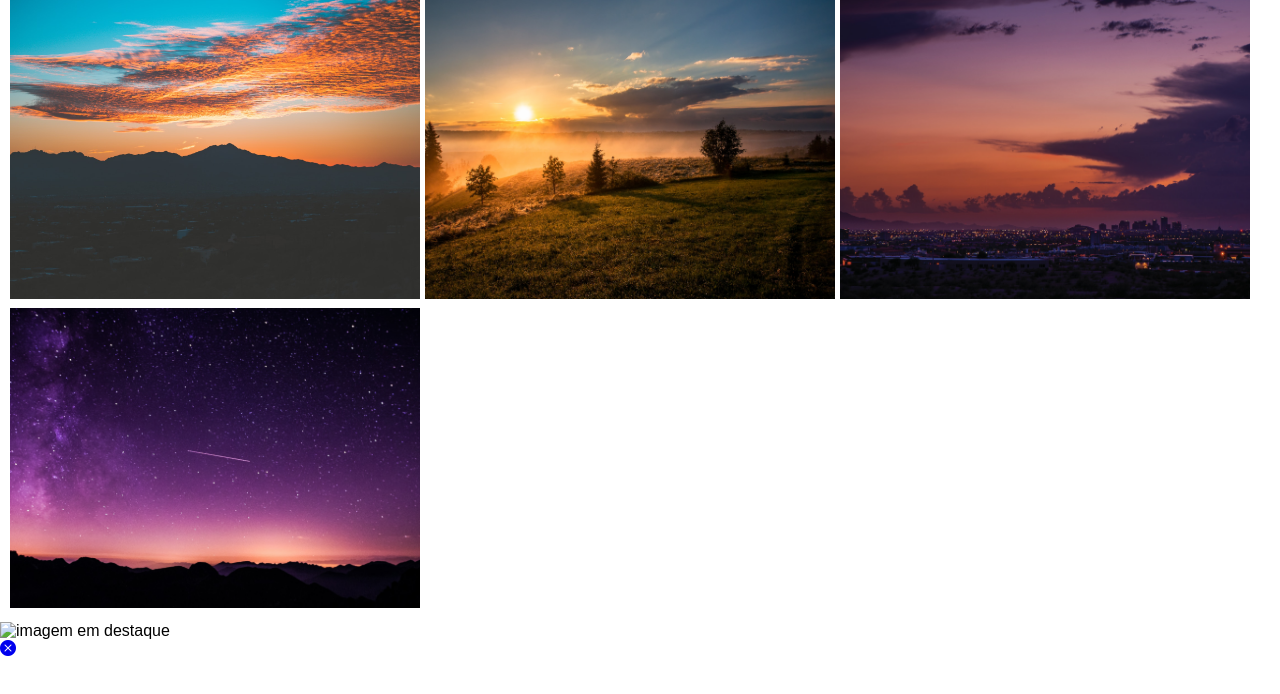
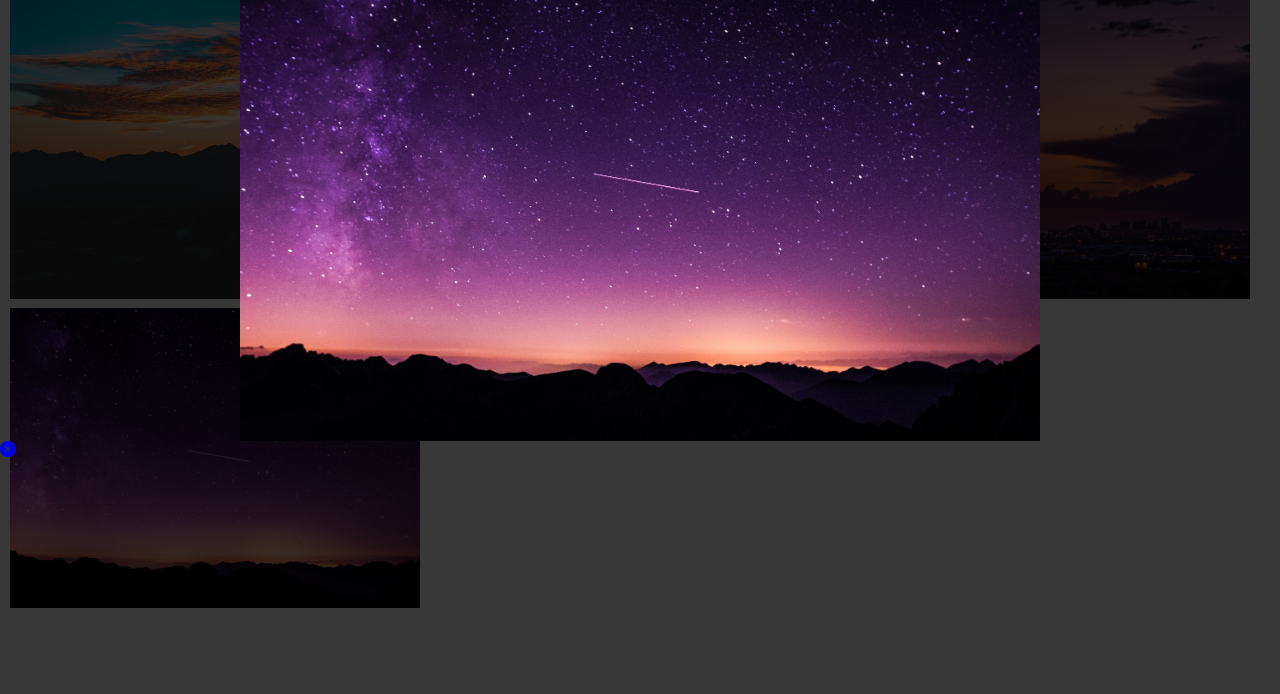
Before and after one commit to michellycruz/projetos_javascript, a plain HTML site: page 4_galeria_com_lightbox/index.html in a window 1280 px wide. Shown: the part 68-762 px from the top of the page. Drawn offline with nearby package versions, Linux system fonts and the light colour scheme.

Commit message:
lightbox

```diff
--- a/4_galeria_com_lightbox/index.html
+++ b/4_galeria_com_lightbox/index.html
@@ -26,7 +26,7 @@
     </div>
     <div class="lightbox">
         <div class="lightbox-content">
-            <img src="" alt="imagem em destaque" class="lightbox-image">
+            <img src="img/image-4.jpg" alt="imagem em destaque" class="lightbox-image">
         </div>
         <a href="#" class="lightbox-close"><i class="bi bi-x-circle-fill"></i></a>
     </div>
--- a/4_galeria_com_lightbox/style.css
+++ b/4_galeria_com_lightbox/style.css
@@ -31,3 +31,24 @@ h1{
 .gallery-image:hover{
     transform: scale(1.1);
 }
+
+.lightbox{
+    position: fixed;
+    top: 0;
+    left: 0;
+    width: 100%;
+    height: 100%;
+    background-color: rgba(0, 0, 0, 0.781);
+    z-index: 100;
+}
+
+.lightbox-content{
+    display: flex;
+    justify-content: center;
+    align-items: center;
+}
+
+.lightbox-image{
+    max-width: 800px;
+    object-fit: cover;
+}
```
